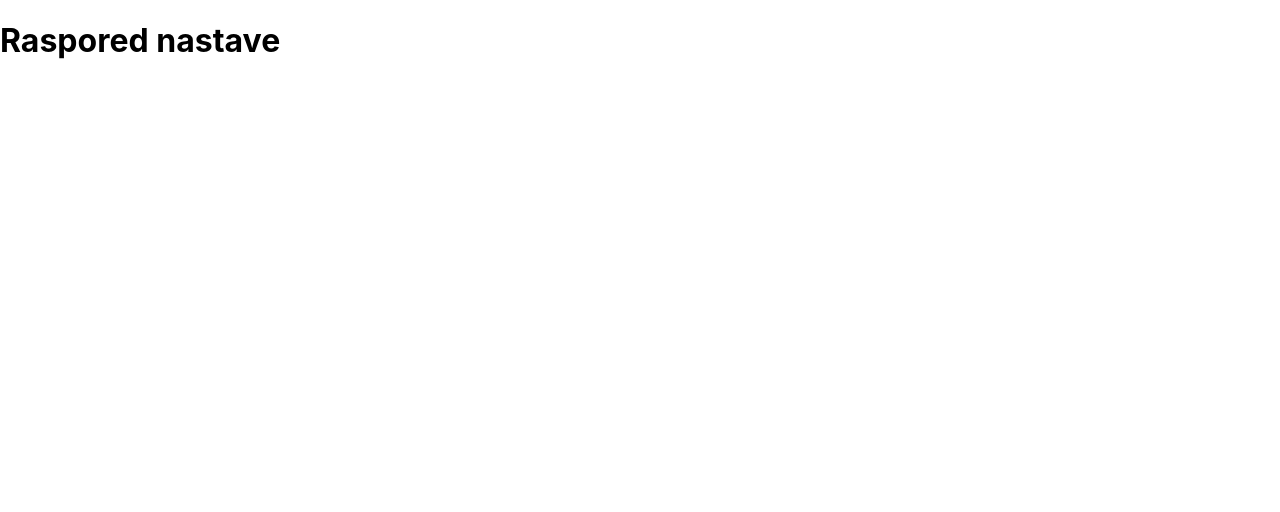
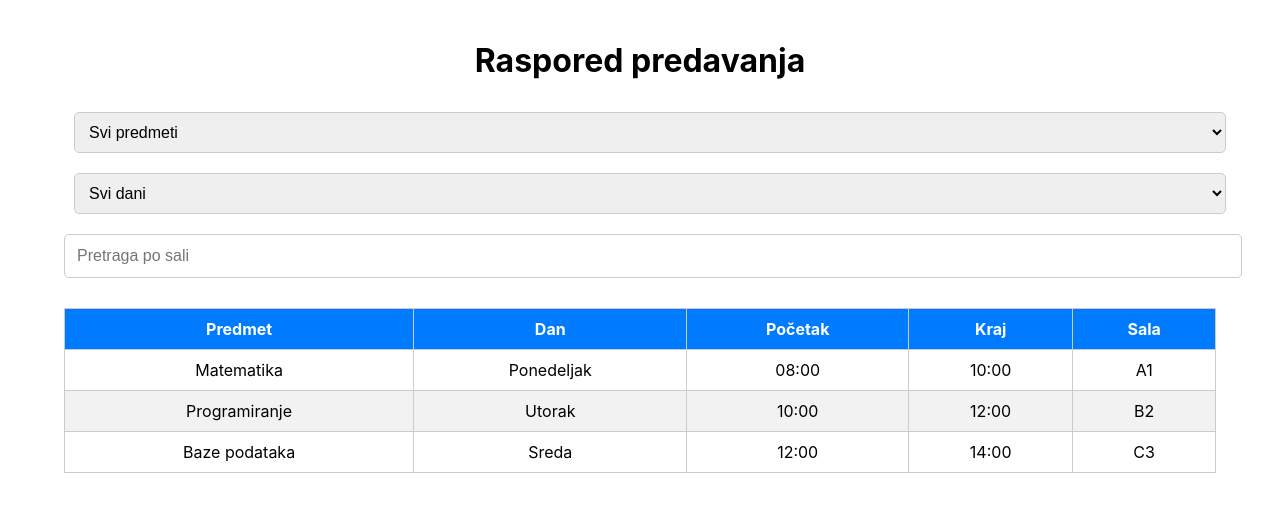
Before and after one commit to elab-development/internet-tehnologije-2024-projekat-vebapzaevidencijunastave_2020_0405, a React (Create React App) app in the folder frontend/react-aplikacija/test-react/: page /raspored in a window 1280 px wide. Shown: the top 512 px of the page. Built offline with nearby package versions, Linux system fonts and the light colour scheme; sample sign-in values are in the browser's storage.

Commit message:
Uredjena Home strana i zapocet raspored

```diff
--- /dev/null
+++ b/frontend/react-aplikacija/test-react/src/pages/HomePage.css
@@ -0,0 +1,50 @@
+.home-container {
+  position: relative;
+  width: 100vw;
+  height: 100vh;
+  display: flex;
+  justify-content: center;
+  align-items: center;
+}
+
+.background-overlay {
+  position: absolute;
+  top: 0;
+  left: 0;
+  width: 100%;
+  height: 100%;
+  background-size: cover;
+  background-position: center;
+  background-repeat: no-repeat;
+  filter: blur(1.5px) brightness(0.85); /* Manji blur i tamnija slika */
+  z-index: -1;
+}
+
+.overlay-content {
+  background-color: rgba(0, 0, 0, 0.6);
+  color: white;
+  padding: 20px;
+  border-radius: 10px;
+  text-align: center;
+  position: relative;
+  z-index: 1;
+}
+
+.navigation-links {
+  margin-top: 20px;
+}
+
+.nav-button {
+  display: inline-block;
+  margin: 10px;
+  padding: 15px 25px;
+  background-color: #0c7627;
+  color: white;
+  text-decoration: none;
+  border-radius: 5px;
+  font-size: 16px;
+}
+
+.nav-button:hover {
+  background-color: #0c7627;
+}
--- a/frontend/react-aplikacija/test-react/src/pages/HomePage.js
+++ b/frontend/react-aplikacija/test-react/src/pages/HomePage.js
@@ -1,19 +1,21 @@
-import React from "react";
-import { useNavigate } from "react-router-dom";
+import React from 'react';
+import { NavLink } from 'react-router-dom';
+import "./HomePage.css";
+import pozadina from "../assets/pozadina.jpg";
 
 const HomePage = () => {
-  const navigate = useNavigate();
-  const role = localStorage.getItem("role");
+  return (
+    <div className="home-container">
+      <div className="background-overlay" style={{ backgroundImage: `url(${pozadina})` }}></div>
+      <div className="overlay-content">
+        <h1>Dobrodošli!</h1>
+        <p>Ovo je platforma za pregled rasporeda časova, evidenciju prisustva i upravljanje nastavnim procesom.</p>
 
-  return (
-    <div>
-      <h1>Dobrodošli!</h1>
-      <p>Izaberite opciju:</p>
-      <div>
-        <button onClick={() => navigate("/raspored")}>📅 Pogledaj Raspored</button>
-        <button onClick={() => navigate("/evidencija")}>✅ Evidencija</button>
-        <button onClick={() => navigate("/profil")}>👤 Profil</button>
-        {role === "admin" && <button onClick={() => navigate("/admin")}>⚙ Admin Panel</button>}
+        <div className="navigation-links">
+          <NavLink to="/raspored" className="nav-button">Pogledaj raspored</NavLink>
+          <NavLink to="/evidencija" className="nav-button">Evidencija prisustva</NavLink>
+          <NavLink to="/profil" className="nav-button">Moj profil</NavLink>
+        </div>
       </div>
     </div>
   );
--- a/frontend/react-aplikacija/test-react/src/pages/LoginPage.css
+++ b/frontend/react-aplikacija/test-react/src/pages/LoginPage.css
@@ -2,7 +2,7 @@
     width: 400px;
     margin: auto;
     padding: 30px;
-    background-color: #f2f6fc;
+    background-color: #bae7cc;
     border-radius: 15px;
     text-align: center;
     box-shadow: 0px 6px 15px rgba(0, 0, 0, 0.1);
@@ -27,7 +27,7 @@
     width: 100%;
     padding: 12px;
     font-size: 16px;
-    background-color: #007bff;
+    background-color: #0c7627;
     color: white;
     border: none;
     border-radius: 5px;
@@ -42,7 +42,7 @@
   .forgot-password {
     margin-top: 10px;
     font-size: 16px;
-    color: #007bff;
+    color: #0c7627;
     cursor: pointer;
   }
 
@@ -50,7 +50,7 @@
     width: 40px;
     height: 40px;
     border: 5px solid rgba(0, 0, 0, 0.1);
-    border-left-color: #007bff;
+    border-left-color: #0c7627;
     border-radius: 50%;
     animation: spin 1s linear infinite;
     margin: 15px auto;
--- /dev/null
+++ b/frontend/react-aplikacija/test-react/src/pages/RasporedPage.css
@@ -0,0 +1,43 @@
+.raspored-container {
+    text-align: center;
+    padding: 20px;
+    width: 90%;
+    margin: auto;
+  }
+
+  .filter-container {
+    margin-bottom: 20px;
+  }
+
+  select {
+    margin: 10px;
+    padding: 10px;
+    font-size: 16px;
+  }
+
+  .raspored-table {
+    width: 100%;
+    border-collapse: collapse;
+    margin-top: 20px;
+  }
+
+  .raspored-table th, .raspored-table td {
+    border: 1px solid #ccc;
+    padding: 10px;
+    text-align: center;
+  }
+
+  .raspored-table th {
+    background-color: #007bff;
+    color: white;
+  }
+
+  .raspored-table tr:nth-child(even) {
+    background-color: #f2f2f2;
+  }
+  .no-results {
+    text-align: center;
+    font-size: 18px;
+    color: red;
+    margin-top: 20px;
+  }
--- a/frontend/react-aplikacija/test-react/src/pages/RasporedPage.js
+++ b/frontend/react-aplikacija/test-react/src/pages/RasporedPage.js
@@ -1,7 +1,98 @@
-import React from "react";
+import React, { useState, useEffect } from "react";
+import axios from "axios";
+import "./RasporedPage.css";
 
 const RasporedPage = () => {
-  return <h1>Raspored nastave</h1>;
+  const [raspored, setRaspored] = useState([]);
+  const [predmeti, setPredmeti] = useState([]);
+  const [dani] = useState(["Ponedeljak", "Utorak", "Sreda", "Četvrtak", "Petak"]);
+  const [filterPredmet, setFilterPredmet] = useState("");
+  const [filterDan, setFilterDan] = useState("");
+  const [filterSala, setFilterSala] = useState("");
+
+  useEffect(() => {
+
+    const testPodaci = [
+      { predmet: "Matematika", dan: "Ponedeljak", vreme_pocetka: "08:00", vreme_zavrsetka: "10:00", sala: "A1" },
+      { predmet: "Programiranje", dan: "Utorak", vreme_pocetka: "10:00", vreme_zavrsetka: "12:00", sala: "B2" },
+      { predmet: "Baze podataka", dan: "Sreda", vreme_pocetka: "12:00", vreme_zavrsetka: "14:00", sala: "C3" }
+    ];
+
+    setRaspored(testPodaci);
+
+    const uniquePredmeti = [...new Set(testPodaci.map(item => item.predmet))];
+    setPredmeti(uniquePredmeti);
+
+
+    // axios.get("http://localhost:8000/api/raspored")
+    //   .then(response => {
+    //     setRaspored(response.data);
+    //     const uniquePredmeti = [...new Set(response.data.map(item => item.predmet))];
+    //     setPredmeti(uniquePredmeti);
+    //   })
+    //   .catch(error => console.error("Greška prilikom dohvatanja podataka:", error));
+  }, []);
+
+  const filtriraniRaspored = raspored.filter(item =>
+    (filterPredmet ? item.predmet === filterPredmet : true) &&
+    (filterDan ? item.dan === filterDan : true) &&
+    (filterSala ? item.sala.includes(filterSala) : true)
+  );
+
+  return (
+    <div className="raspored-container">
+      <h1>Raspored predavanja</h1>
+      <div className="filter-container">
+        <select value={filterPredmet} onChange={(e) => setFilterPredmet(e.target.value)}>
+          <option value="">Svi predmeti</option>
+          {predmeti.map(predmet => (
+            <option key={predmet} value={predmet}>{predmet}</option>
+          ))}
+        </select>
+
+        <select value={filterDan} onChange={(e) => setFilterDan(e.target.value)}>
+          <option value="">Svi dani</option>
+          {dani.map(dan => (
+            <option key={dan} value={dan}>{dan}</option>
+          ))}
+        </select>
+
+        <input
+          type="text"
+          placeholder="Pretraga po sali"
+          value={filterSala}
+          onChange={(e) => setFilterSala(e.target.value)}
+        />
+      </div>
+
+      {filtriraniRaspored.length === 0 ? (
+        <p className="no-results">Nema rezultata za zadate filtere.</p>
+      ) : (
+        <table className="raspored-table">
+          <thead>
+            <tr>
+              <th>Predmet</th>
+              <th>Dan</th>
+              <th>Početak</th>
+              <th>Kraj</th>
+              <th>Sala</th>
+            </tr>
+          </thead>
+          <tbody>
+            {filtriraniRaspored.map((item, index) => (
+              <tr key={index}>
+                <td>{item.predmet}</td>
+                <td>{item.dan}</td>
+                <td>{item.vreme_pocetka}</td>
+                <td>{item.vreme_zavrsetka}</td>
+                <td>{item.sala}</td>
+              </tr>
+            ))}
+          </tbody>
+        </table>
+      )}
+    </div>
+  );
 };
 
 export default RasporedPage;
```
Also changed, not shown: frontend/react-aplikacija/test-react/src/assets/pozadina.jpg (added).
